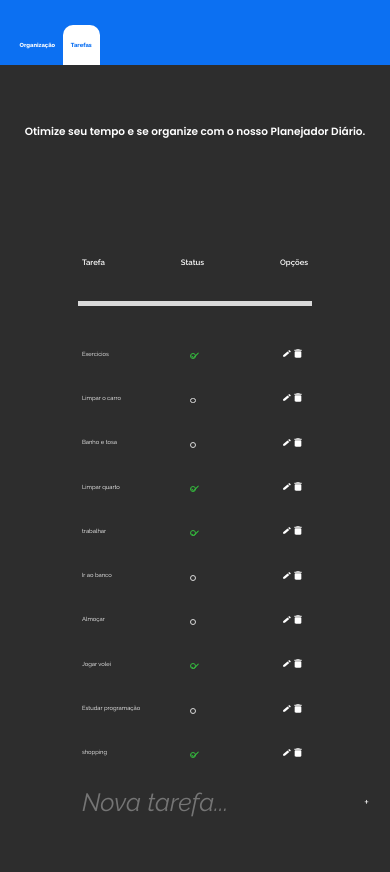
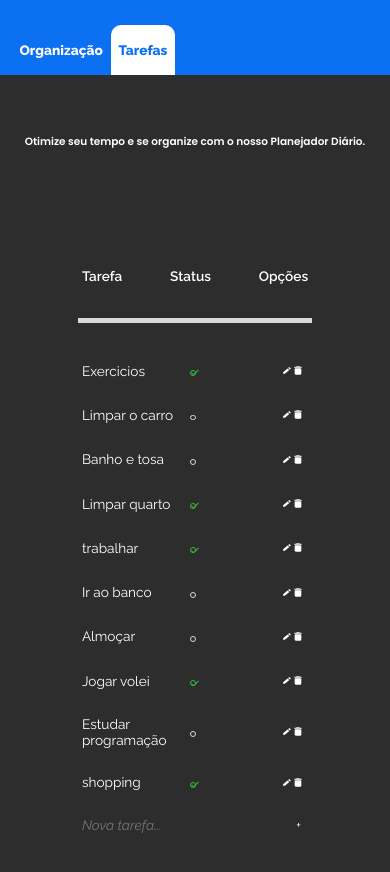
Before and after one commit to FragaGabriel23/Desafio_3, a React (Vite) app: page / in a window 390 px wide. Shown: the top 872 px of the page. Built offline with nearby package versions, Linux system fonts and the light colour scheme.

Commit message:
feat(views/Tasks): Media queries completed

```diff
--- a/src/components/NavBar/index.scss
+++ b/src/components/NavBar/index.scss
@@ -1,4 +1,5 @@
 @use '../../sass/variables' as *;
+@use '../../sass/mediaQueries' as *;
 
 .NavBar {
     display: flex;
@@ -9,6 +10,18 @@
     font-weight: 800;
     font-size: 1.5vw;
     color: $white;
+
+    @include respond-to-small {
+        font-size: 3.5vw;
+    }
+
+    @include respond-to-medium {
+       font-size: 3vw;
+    }
+
+    @include respond-to-large {
+        font-size: 2vw;
+    }
 
     a {
         padding: 2vh 2vw 2vh 2vw;
--- /dev/null
+++ b/src/sass/_mediaQueries.scss
@@ -0,0 +1,21 @@
+$breakpoint-small: 600px;
+$breakpoint-medium: 900px;
+$breakpoint-large: 1200px;
+
+@mixin respond-to-small {
+    @media (max-width: $breakpoint-small) {
+        @content;
+    }
+}
+
+@mixin respond-to-medium {
+    @media (min-width: $breakpoint-small) and (max-width: $breakpoint-medium) {
+        @content;
+    }
+}
+
+@mixin respond-to-large {
+    @media (min-width: $breakpoint-medium) and (max-width: $breakpoint-large) {
+        @content;
+    }
+}
--- a/src/views/Tasks/index.scss
+++ b/src/views/Tasks/index.scss
@@ -1,4 +1,5 @@
 @use '../../sass/variables' as *;
+@use '../../sass/mediaQueries' as *;
 
 section {
     padding: 7vh 0 0 0;
@@ -32,6 +33,18 @@ section {
         font-weight: 600;
         font-size: 2vw;
         color: $white;
+
+        @include respond-to-small {
+            font-size: 3.5vw;
+        }
+
+        @include respond-to-medium {
+           font-size: 3vw;
+        }
+
+        @include respond-to-large {
+            font-size: 2vw;
+        }
     }
 }
 
@@ -50,6 +63,18 @@ section {
         font-weight: 400;
         font-size: 1.5vw;
         color: $white;
+
+        @include respond-to-small {
+            font-size: 3.5vw;
+        }
+
+        @include respond-to-medium {
+           font-size: 3vw;
+        }
+
+        @include respond-to-large {
+            font-size: 2vw;
+        }
     }
 
 }
@@ -250,10 +275,22 @@ section {
     border: none;
     padding: 1.5vh 0;
 
-    font-size: 25px;
+    font-size: 1.5vw;
     font-weight: 400;
     font-style: italic;
     color: $white;
+
+    @include respond-to-small {
+        font-size: 3.5vw;
+    }
+
+    @include respond-to-medium {
+       font-size: 3vw;
+    }
+
+    @include respond-to-large {
+        font-size: 2vw;
+    }
 
 }
 
```
